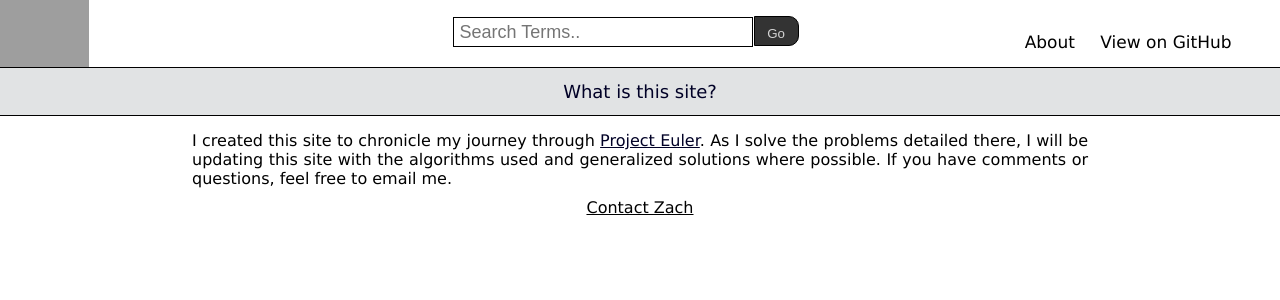
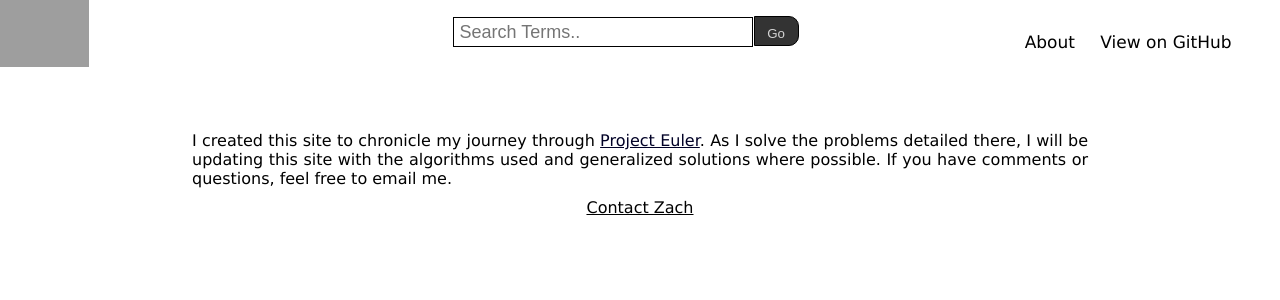
Before and after one commit to zachcalvert/eulers_cookbook, a Django app: template eulers_cookbook/problems/templates/about.html in a window 1280 px wide. Shown: the top 300 px of the page. Run offline with Django 3.2, Linux system fonts and the light colour scheme; the template is opened without the code that fills it, so the values that code supplies are empty; parts of the project's set-up code (start-up, migrations or seed data) failed here and were passed over; some libraries are stand-ins or nearby versions; grey boxes are pictures that could not be loaded.

Commit message:
remove unused thing

```diff
--- a/eulers_cookbook/problems/templates/about.html
+++ b/eulers_cookbook/problems/templates/about.html
@@ -1,10 +1,6 @@
 {% extends 'base.html' %}
 
 {% block content %}
-	<ul class="pagination nav navbar-nav">
-	        <p style="font-size:18px;color:#000026;margin:0px!important">What is this site?</p>
-	 </ul>
-
 	<div class="problem-description">
 		I created this site to chronicle my journey through <a style="color:#000026;" href="https://projecteuler.net/">Project Euler</a>. As I solve the problems detailed there, I will be updating this site with the algorithms used and generalized solutions where possible. If you have comments or questions, feel free to email me.
 	</div>
```
